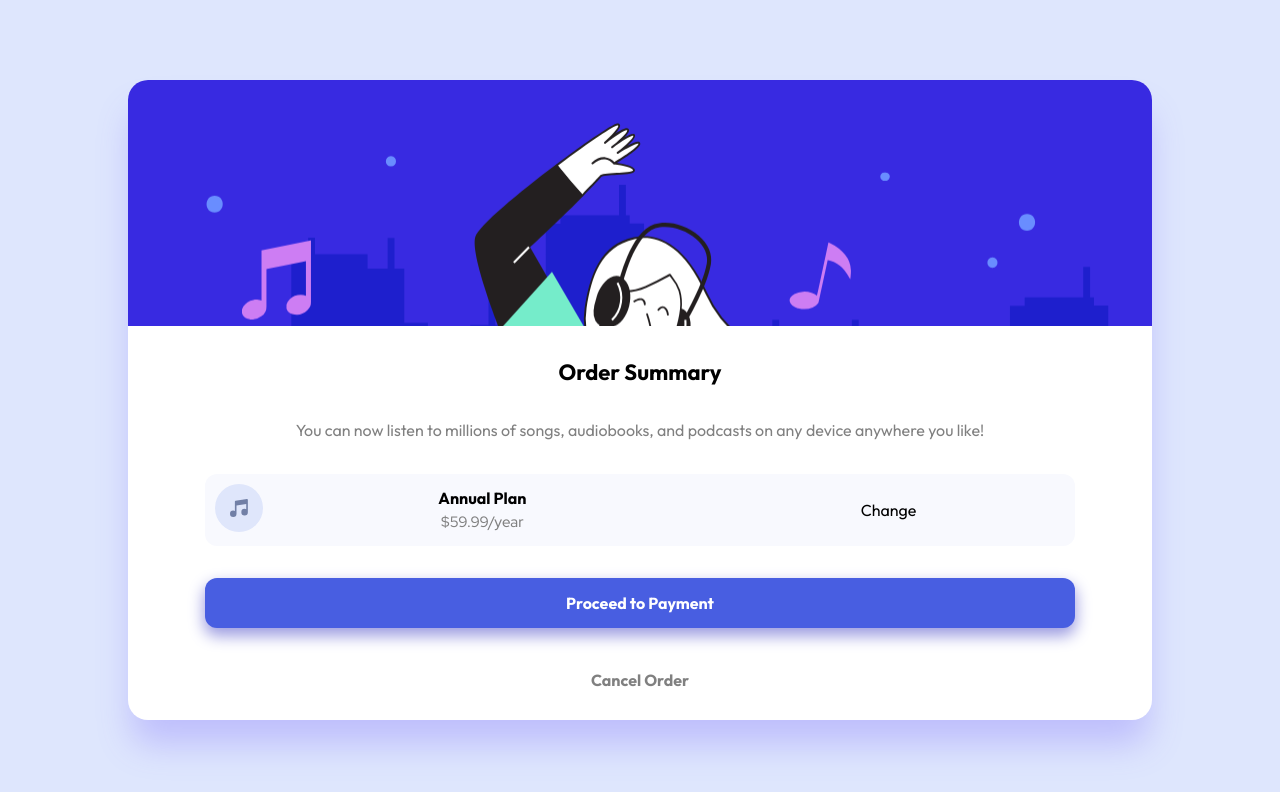
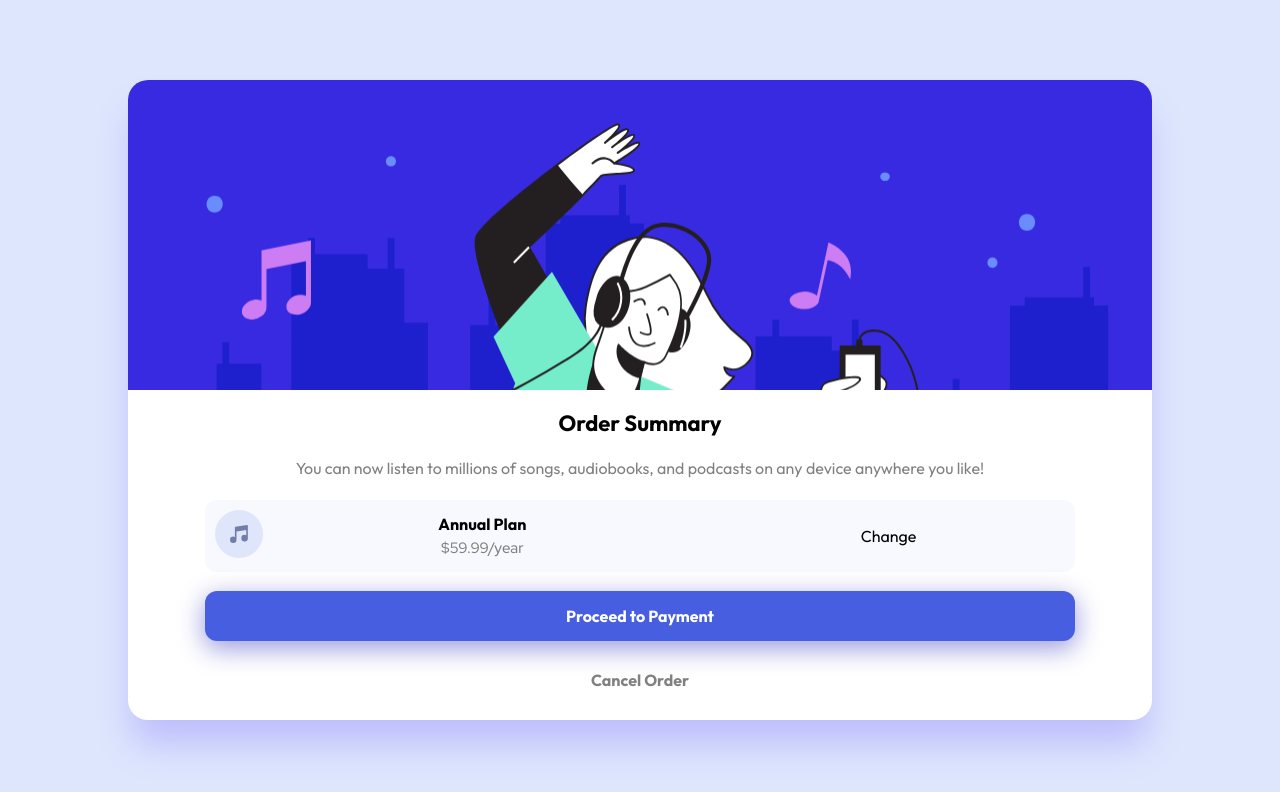
Before and after one commit to DavidSatAg/D6-order-summary, a plain HTML site: page index.html in a window 1280 px wide. Drawn offline with Linux system fonts and the light colour scheme.

Commit message:
box shadow e imagem

```diff
--- a/css/style.css
+++ b/css/style.css
@@ -20,7 +20,7 @@ body {
   text-align: center;
   display: flex;
   flex-direction: column;
-  gap: 5%;
+  gap: 3%;
   justify-content: space-around;
   box-shadow: 0px 28px 35px -4px rgb(190 190 252);
 }
@@ -50,7 +50,7 @@ body {
   margin: auto;
   padding: 15px 0;
   border-radius: 12px;
-  box-shadow: 0 7px 15px 1px rgb(157, 157, 225);
+  box-shadow: 0 7px 26px 1px rgb(157 157 225);
 }
 
 .icone,
```
